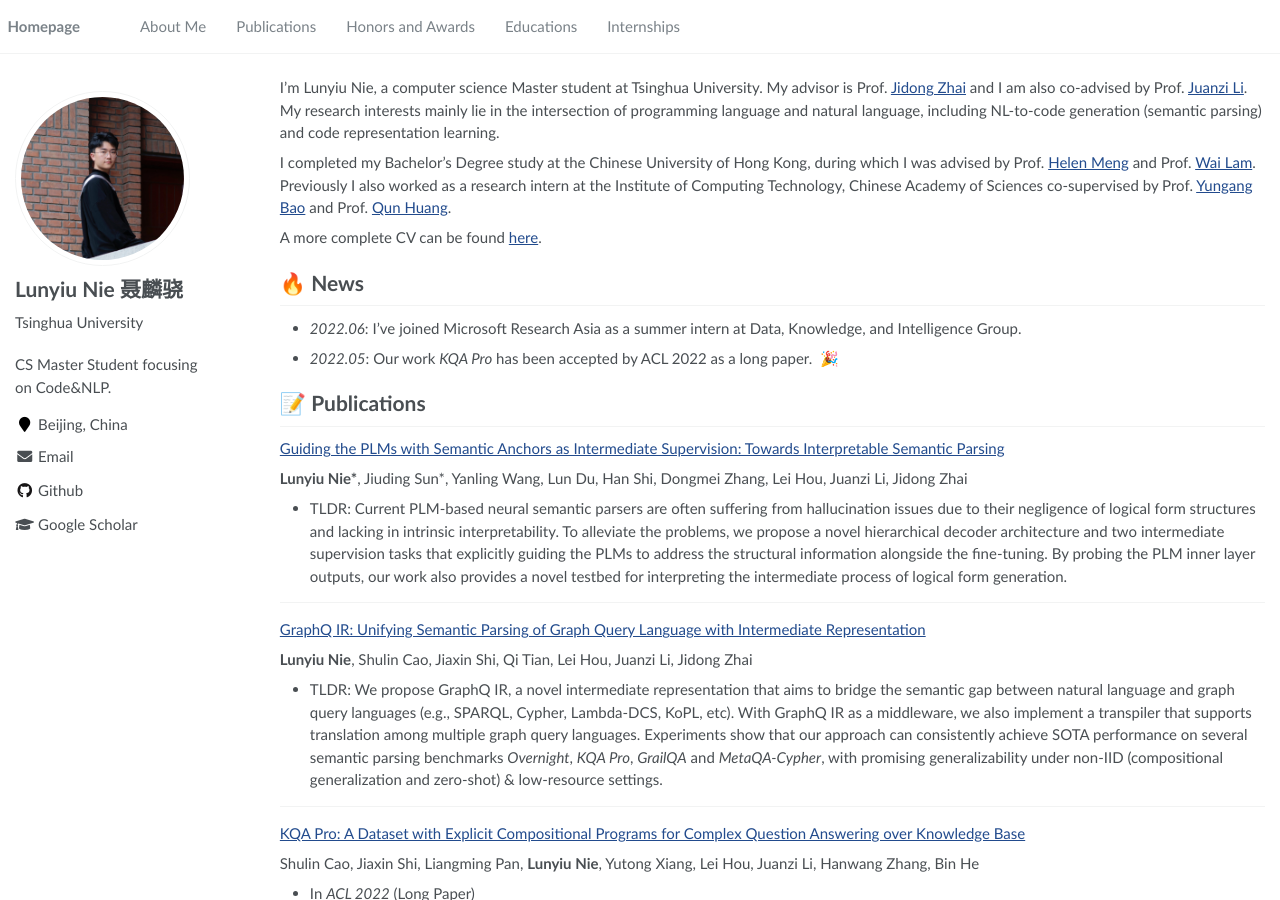
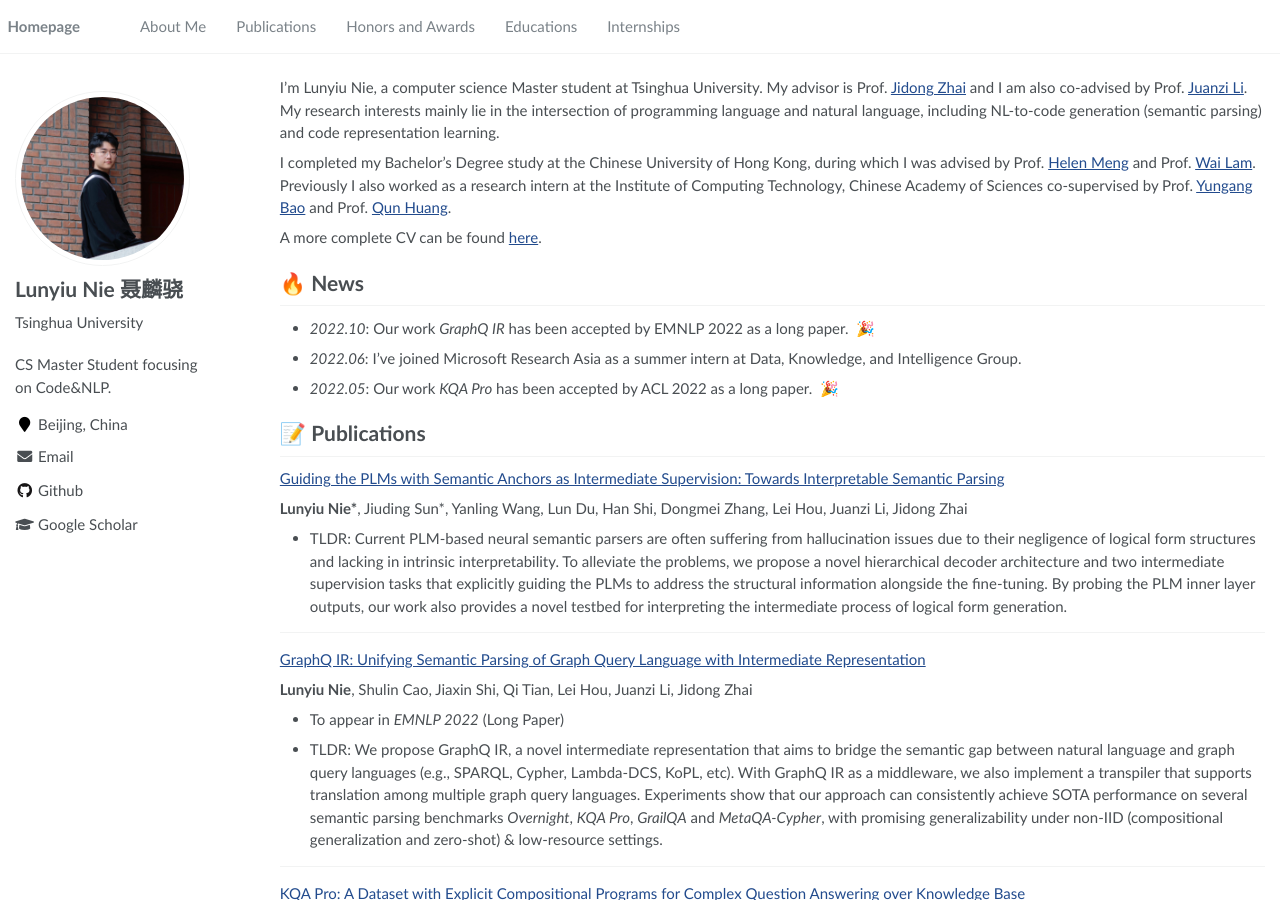
Before and after one commit to Flitternie/flitternie.github.io, a Jekyll site: the page built from _pages/about.md, in a window 1280 px wide and 900 px high. Built offline with Jekyll 4.4.1, drawn with Linux system fonts in a browser that asks for light colours.

Commit message:
update emnlp paper

```diff
--- a/_pages/about.md
+++ b/_pages/about.md
@@ -25,6 +25,7 @@ A more complete CV can be found [here](CV.pdf).
 
 
 # 🔥 News
+- *2022.10*: Our work _GraphQ IR_ has been accepted by EMNLP 2022 as a long paper. &nbsp;🎉
 - *2022.06*: I've joined Microsoft Research Asia as a summer intern at Data, Knowledge, and Intelligence Group.
 - *2022.05*: Our work _KQA Pro_ has been accepted by ACL 2022 as a long paper. &nbsp;🎉
 
@@ -41,6 +42,7 @@ A more complete CV can be found [here](CV.pdf).
 
 **Lunyiu Nie**, Shulin Cao, Jiaxin Shi, Qi Tian, Lei Hou, Juanzi Li, Jidong Zhai
 
+- To appear in _EMNLP 2022_ (Long Paper)
 - TLDR: We propose GraphQ IR, a novel intermediate representation that aims to bridge the semantic gap between natural language and graph query languages (e.g., SPARQL, Cypher, Lambda-DCS, KoPL, etc). With GraphQ IR as a middleware, we also implement a transpiler that supports translation among multiple graph query languages. Experiments show that our approach can consistently achieve SOTA performance on several semantic parsing benchmarks *Overnight*, *KQA Pro*, *GrailQA* and *MetaQA-Cypher*, with promising generalizability under non-IID (compositional generalization and zero-shot) & low-resource settings.
 
 ------
```
Also changed, not shown: 1 other file.
